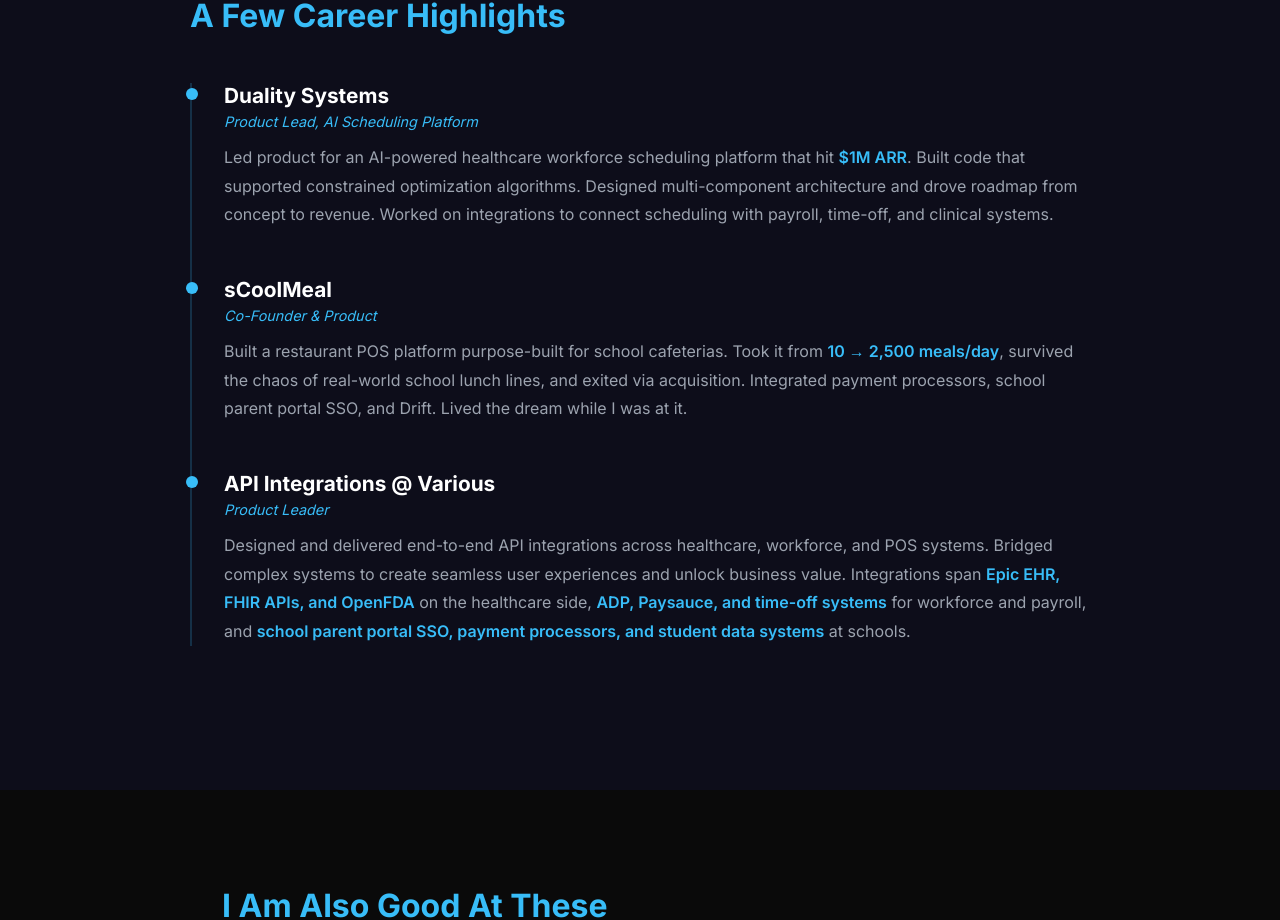
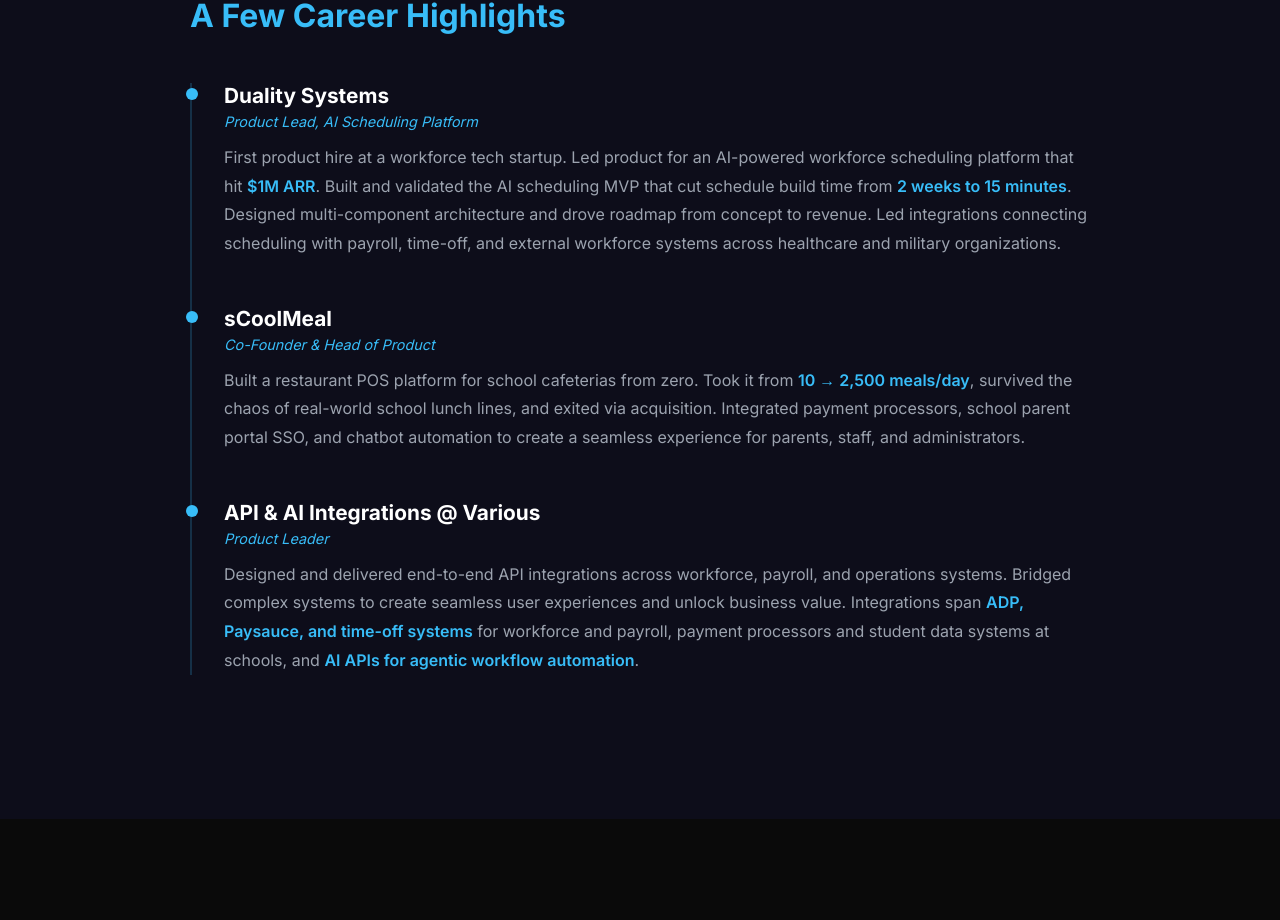
Before and after one commit to bhavana-adarsha/bhavana-adarsha.github.io, a React (Vite) app: page / in a window 1280 px wide. Shown: the part 1490-2410 px from the top of the page. Built offline with nearby package versions, Linux system fonts and the light colour scheme.

Commit message:
updated career section

```diff
--- a/src/components/Career.jsx
+++ b/src/components/Career.jsx
@@ -15,11 +15,14 @@
               <h3>Duality Systems</h3>
               <span className="timeline-role">Product Lead, AI Scheduling Platform</span>
               <p>
-                Led product for an AI-powered healthcare workforce scheduling platform
-                that hit <span className="highlight">$1M ARR</span>. Built code that supported
-                constrained optimization algorithms. Designed multi-component architecture
-                and drove roadmap from concept to revenue. Worked on integrations to connect
-                scheduling with payroll, time-off, and clinical systems.
+                First product hire at a workforce tech startup. Led product for an
+                AI-powered workforce scheduling platform that hit{' '}
+                <span className="highlight">$1M ARR</span>. Built and validated the AI
+                scheduling MVP that cut schedule build time from{' '}
+                <span className="highlight">2 weeks to 15 minutes</span>. Designed
+                multi-component architecture and drove roadmap from concept to revenue.
+                Led integrations connecting scheduling with payroll, time-off, and
+                external workforce systems across healthcare and military organizations.
               </p>
             </div>
           </div>
@@ -28,13 +31,14 @@
             <div className="timeline-dot"></div>
             <div className="timeline-content">
               <h3>sCoolMeal</h3>
-              <span className="timeline-role">Co-Founder & Product</span>
+              <span className="timeline-role">Co-Founder & Head of Product</span>
               <p>
-                Built a restaurant POS platform purpose-built for school cafeterias.
-                Took it from <span className="highlight">10 → 2,500 meals/day</span>,
-                survived the chaos of real-world school lunch lines, and exited via
-                acquisition. Integrated payment processors, school parent portal SSO,
-                and Drift. Lived the dream while I was at it.
+                Built a restaurant POS platform for school cafeterias from zero. Took
+                it from <span className="highlight">10 → 2,500 meals/day</span>, survived
+                the chaos of real-world school lunch lines, and exited via acquisition.
+                Integrated payment processors, school parent portal SSO, and chatbot
+                automation to create a seamless experience for parents, staff, and
+                administrators.
               </p>
             </div>
           </div>
@@ -42,17 +46,16 @@
           <div className="timeline-item">
             <div className="timeline-dot"></div>
             <div className="timeline-content">
-              <h3>API Integrations @ Various</h3>
+              <h3>API & AI Integrations @ Various</h3>
               <span className="timeline-role">Product Leader</span>
               <p>
-                Designed and delivered end-to-end API integrations across healthcare,
-                workforce, and POS systems. Bridged complex systems to create seamless
-                user experiences and unlock business value. Integrations span{' '}
-                <span className="highlight">Epic EHR, FHIR APIs, and OpenFDA</span> on
-                the healthcare side, <span className="highlight">ADP, Paysauce, and
-                time-off systems</span> for workforce and payroll, and{' '}
-                <span className="highlight">school parent portal SSO, payment processors,
-                and student data systems</span> at schools.
+                Designed and delivered end-to-end API integrations across workforce,
+                payroll, and operations systems. Bridged complex systems to create
+                seamless user experiences and unlock business value. Integrations span{' '}
+                <span className="highlight">ADP, Paysauce, and time-off systems</span> for
+                workforce and payroll, payment processors and student data systems at
+                schools, and <span className="highlight">AI APIs for agentic workflow
+                automation</span>.
               </p>
             </div>
           </div>
```
